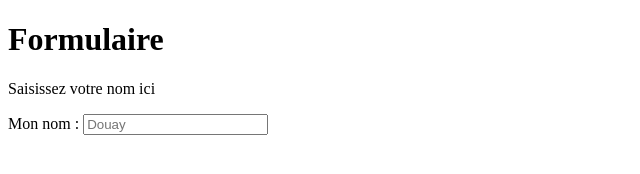
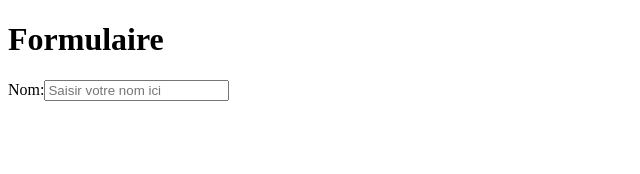
Before and after one commit to murielledouay/JS-PARTIE-2-EXO-2, a plain HTML site: page index.html in a window 1280 px wide. Shown: the whole page, without its empty margins (0-640 px from the left). Drawn offline with Linux system fonts and the light colour scheme.

Commit message:
JS PARTIE 2 EXO 2

```diff
--- a/Assets/JS/script.js
+++ b/Assets/JS/script.js
@@ -1,4 +1,5 @@
-//on déclare la fonction du calcul quand on l'appelle
-function myFunction(){
-  alert("Ceci s'affiche dès que vous touchez le clavier");
+function recupText(){ // fonction de récupération du texte
+  var text1 = document.getElementById('text1').value;
+// déclaration de la variable text1 et récupération de la veleur de l'input text 1
+  alert(text1); // boîte de dialogue qui affiche la variable text1 ou la valeur input
   }
--- a/index.html
+++ b/index.html
@@ -1,20 +1,16 @@
 <!DOCTYPE html>
-<html lang=dr dir="ltr">
+<html lang=fr dir="ltr">
 <head>
   <meta charset="utf-8">
-  <meta name="twitter:" content="">
   <meta name="description" content="#"/>
   <link rel="stylesheet" href="Assets/CSS/style.css"/>
   <title>JS PARTIE 2 EXO 2</title>
 </head>
 <body>
   <h1>Formulaire</h1>
-    <p>Saisissez votre nom ici</p>
-    <form action="#" method="post">
-      <label for="myName">Mon nom :</label>
-      <input type="text" name="myName" placeholder="Douay" onkeydown="myFunction()"/>
+    <form action="#" method="post" id="form1">
+      <label>Nom:<input type="text" id="text1" name="text1" placeholder="Saisir votre nom ici" onkeypress="recupText()"/></label>
     </form>
-
 <!-- script-->
   <script src="Assets/JS/script.js"></script>
 </body>
```
